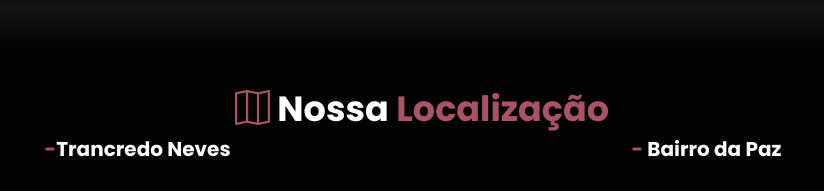
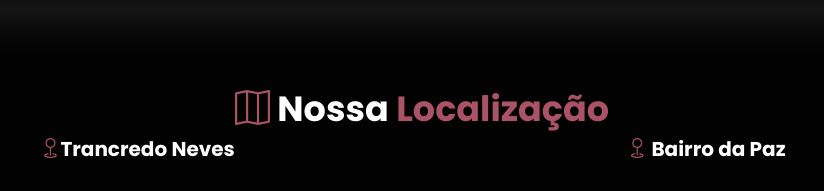
Before and after one commit to larissasenar/espacodebeleza, a plain HTML site: page index.html in a window 1280 px wide. Shown: the part 4920-5111 px from the top of the page, 218-1042 px from the left. Drawn offline with nearby package versions, Linux system fonts and the light colour scheme.

Commit message:
Update location

```diff
--- a/index.html
+++ b/index.html
@@ -423,7 +423,7 @@
         <div class="interface">
           <div class="flex">
             <div class="mapBox-1">
-              <h2><span>-</span>Trancredo Neves</h2>
+              <h2><span><i class="bi bi-geo"></i></span>Trancredo Neves</h2>
               <br />
               <iframe
                 src="https://www.google.com/maps/embed?pb=!1m18!1m12!1m3!1d4860.5376317663095!2d-38.45142552403313!3d-12.94429968736855!2m3!1f0!2f0!3f0!3m2!1i1024!2i768!4f13.1!3m3!1m2!1s0x7161b920b6fe253%3A0x670d5d9795d6fb2e!2sEspa%C3%A7o%20de%20Beleza%20Nadja%20Silva!5e1!3m2!1spt-BR!2sbr!4v1713191370636!5m2!1spt-BR!2sbr"
@@ -434,7 +434,7 @@
               ></iframe>
             </div>
             <div class="mapBox-2">
-              <h2><span>-</span> Bairro da Paz</h2>
+              <h2><span><i class="bi bi-geo"></i></span> Bairro da Paz</h2>
               <br />
               <iframe
                 src="https://www.google.com/maps/embed?pb=!1m18!1m12!1m3!1d4861.684972824151!2d-38.37921452400506!3d-12.930801958992166!2m3!1f0!2f0!3f0!3m2!1i1024!2i768!4f13.1!3m3!1m2!1s0x716176b248bc383%3A0x884b85e7d679162d!2sR.%20da%20Resist%C3%AAncia%2C%20233%20-%201%20andar%20-%20Bairro%20da%20Paz%2C%20Salvador%20-%20BA%2C%2041515-090!5e1!3m2!1spt-BR!2sbr!4v1713191342994!5m2!1spt-BR!2sbr"
```
